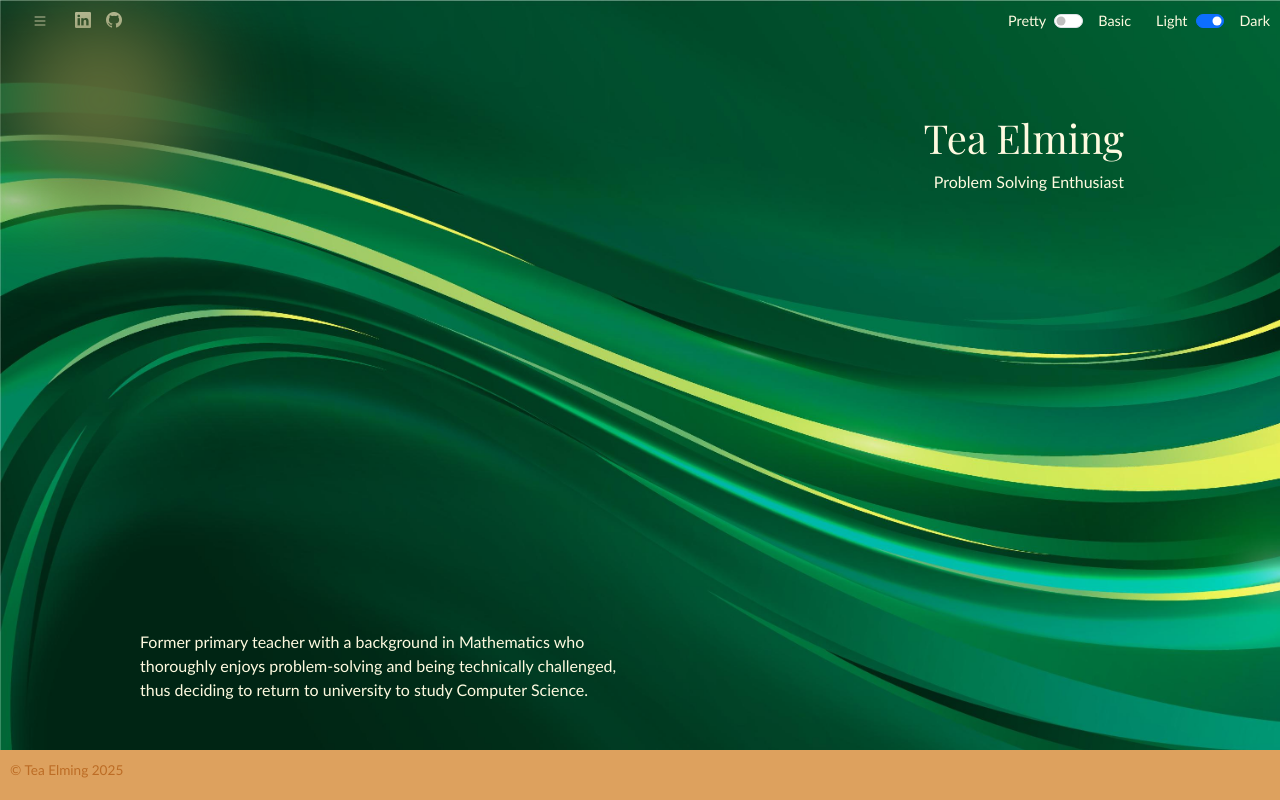
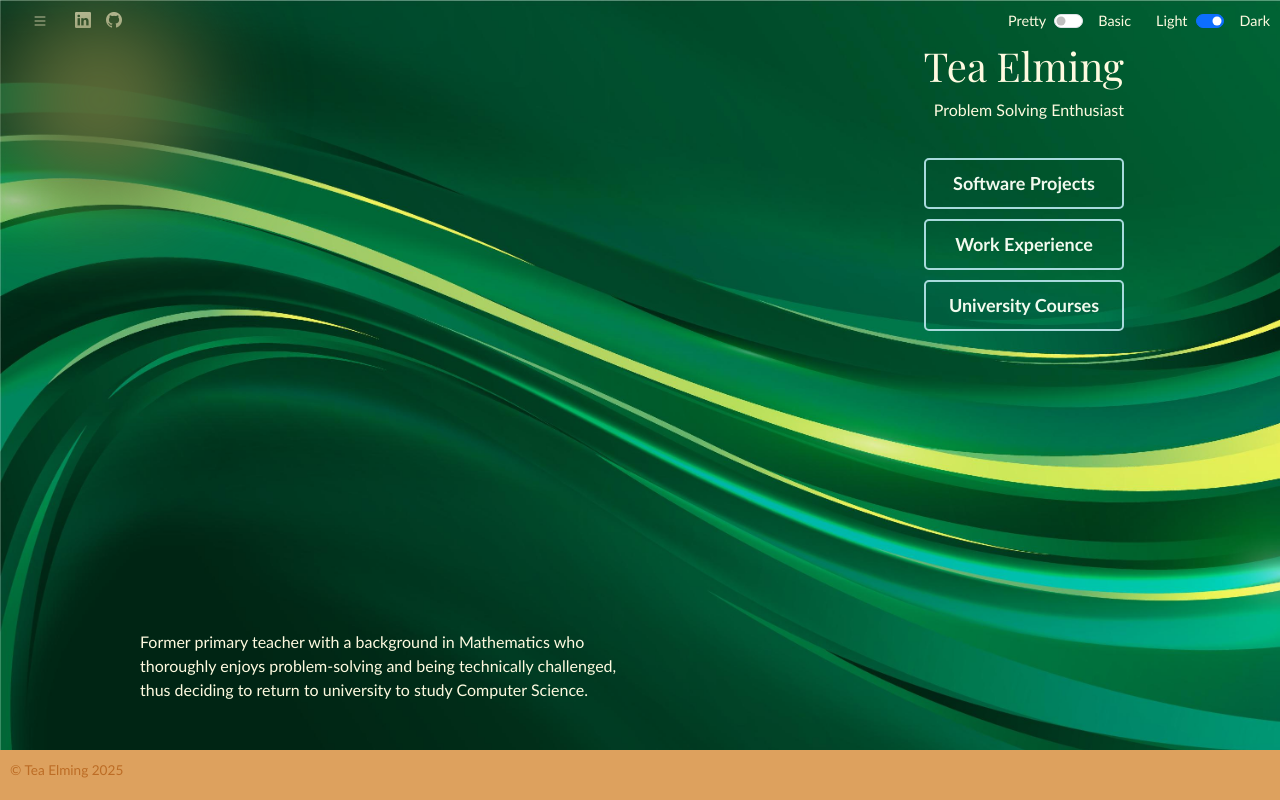
Before and after one commit to TeaElming/TeaElmingPortfolio, a React (Vite) app in the folder my-portfolio/: page / in a window 1280 px wide. Built offline with nearby package versions, Linux system fonts and the light colour scheme.

Commit message:
Quick links added

```diff
--- a/my-portfolio/src/components/page-sections/Navbar.tsx
+++ b/my-portfolio/src/components/page-sections/Navbar.tsx
@@ -12,8 +12,14 @@ function PortfolioNavbar() {
 	const [dropdownOpen, setDropdownOpen] = useState(false)
 	const [isHovering, setIsHovering] = useState(false)
 
+	// Handles when the dropdown is toggled
 	const handleDropdownToggle = useCallback((isOpen: boolean) => {
 		setDropdownOpen(isOpen)
+
+		// Ensure the tooltip disappears when the dropdown opens
+		if (isOpen) {
+			setIsHovering(false)
+		}
 	}, [])
 
 	return (
@@ -26,11 +32,11 @@ function PortfolioNavbar() {
 				<OverlayTrigger
 					placement="bottom"
 					overlay={<Tooltip>Menu</Tooltip>}
-					show={isHovering || dropdownOpen} // <-- Fix: Dropdown only shows when hovering or open
+					show={!dropdownOpen && isHovering} // ✅ Fix: Hide tooltip if dropdown is open
 				>
 					<div
 						style={{ display: "inline-block" }}
-						onMouseEnter={() => setIsHovering(true)}
+						onMouseEnter={() => !dropdownOpen && setIsHovering(true)} // ✅ Prevents tooltip from appearing when dropdown is open
 						onMouseLeave={() => setIsHovering(false)}
 					>
 						<NavbarDropdown onToggle={handleDropdownToggle} />
--- a/my-portfolio/src/pages/pretty/Education.tsx
+++ b/my-portfolio/src/pages/pretty/Education.tsx
@@ -2,7 +2,6 @@
 
 import React, { useEffect, useState } from "react"
 import Container from "react-bootstrap/Container"
-// import DegreeProgress from '../../components/progressEducation'
 import ProgressBar from "react-bootstrap/ProgressBar"
 import "./css/Education.css"
 import { UniversityData, Year } from "../../components/page-sections/types"
@@ -79,12 +78,12 @@ const EducationP: React.FC = () => {
 			<div className="degree-info">
 				<div className="uni-section">
 					<h5>Computer Science</h5>
-					<h6>Linnaeus University (2022–2025)</h6>
+					<h6>Linnaeus University (Sep 2022 – Jun 2025)</h6>
 					<ProgressBar now={progress} label={`${progress.toFixed(2)}%`} />
 				</div>
 				<div className="uni-section">
 					<h5>Primary Education with Mathematics </h5>
-					<h6>University of Edinburgh (2016–2020)</h6>
+					<h6>University of Edinburgh (Sep 2016 – Jun 2020)</h6>
 					<ProgressBar now={100} label={`100%`} />
 				</div>
 			</div>
--- a/my-portfolio/src/pages/pretty/Start.tsx
+++ b/my-portfolio/src/pages/pretty/Start.tsx
@@ -1,5 +1,6 @@
 /** @format */
 import React from "react"
+import { Link } from "react-router-dom"
 import "./css/Start.css"
 
 const StartP: React.FC = () => {
@@ -8,6 +9,13 @@ const StartP: React.FC = () => {
 			<div className="startPage-container">
 				<h1>Tea Elming</h1>
 				<p>Problem Solving Enthusiast</p>
+
+				{/* Quick Access Section */}
+				<div className="quick-access">
+					<Link to="/projects" className="quick-link">Software Projects</Link>
+					<Link to="/experience" className="quick-link">Work Experience</Link>
+          <Link to="/education" className="quick-link">University Courses</Link>
+				</div>
 			</div>
 
 			<div className="startPage-description">
--- a/my-portfolio/src/pages/pretty/css/Start.css
+++ b/my-portfolio/src/pages/pretty/css/Start.css
@@ -4,7 +4,6 @@
   flex-direction: column;
   justify-content: center;
   align-items: flex-end;
-  height: 30vh;
 }
 
 .startPage-description {
@@ -14,3 +13,47 @@
   width: 500px;
   height: 150px;
 }
+
+.quick-access {
+  display: flex;
+  flex-direction: column; /* Stack links vertically */
+  align-items: center; /* Center the links horizontally */
+  gap: 10px; /* Reduce spacing between links */
+  margin-top: 20px;
+  width: 200px;
+}
+
+.quick-link {
+  text-decoration: none;
+  font-size: 18px;
+  font-weight: bold;
+  padding: 10px 0; /* Consistent padding for uniform height */
+  width: 100%; /* Ensure all links are the same width */
+  text-align: center; /* Center text inside the links */
+  border: 2px solid var(--quick-link-border);
+  border-radius: 5px;
+  transition: all 0.3s ease-in-out;
+  color: var(--quick-link-text);
+  display: inline-block; /* Ensures block-level behavior for uniformity */
+}
+
+.quick-link:hover {
+  background-color: var(--quick-link-hover-bg);
+  color: var(--quick-link-hover-text);
+}
+
+/* Light Mode Colors */
+[data-version='prettier'][data-theme="light"] {
+  --quick-link-text: #1d3557;        /* Dark blue text */
+  --quick-link-border: #457b9d;      /* Soft blue border */
+  --quick-link-hover-bg: #457b9d;    /* Blue background on hover */
+  --quick-link-hover-text: #f1faee;  /* Light text on hover */
+}
+
+/* Dark Mode Colors */
+[data-version='prettier'][data-theme="dark"] {
+  --quick-link-text: #f1faee;        /* Light text */
+  --quick-link-border: #a8dadc;      /* Soft cyan border */
+  --quick-link-hover-bg: #a8dadc;    /* Cyan background on hover */
+  --quick-link-hover-text: #1d3557;  /* Dark text on hover */
+}
```
